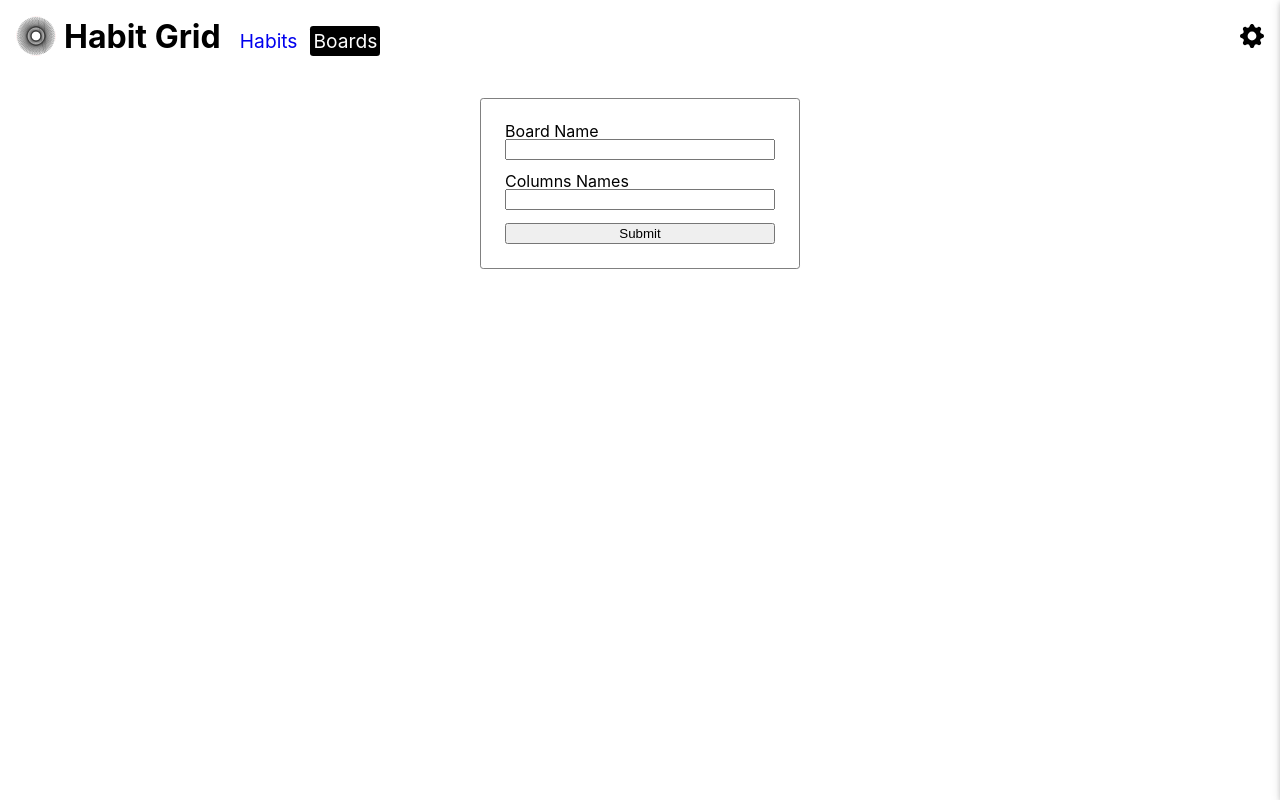
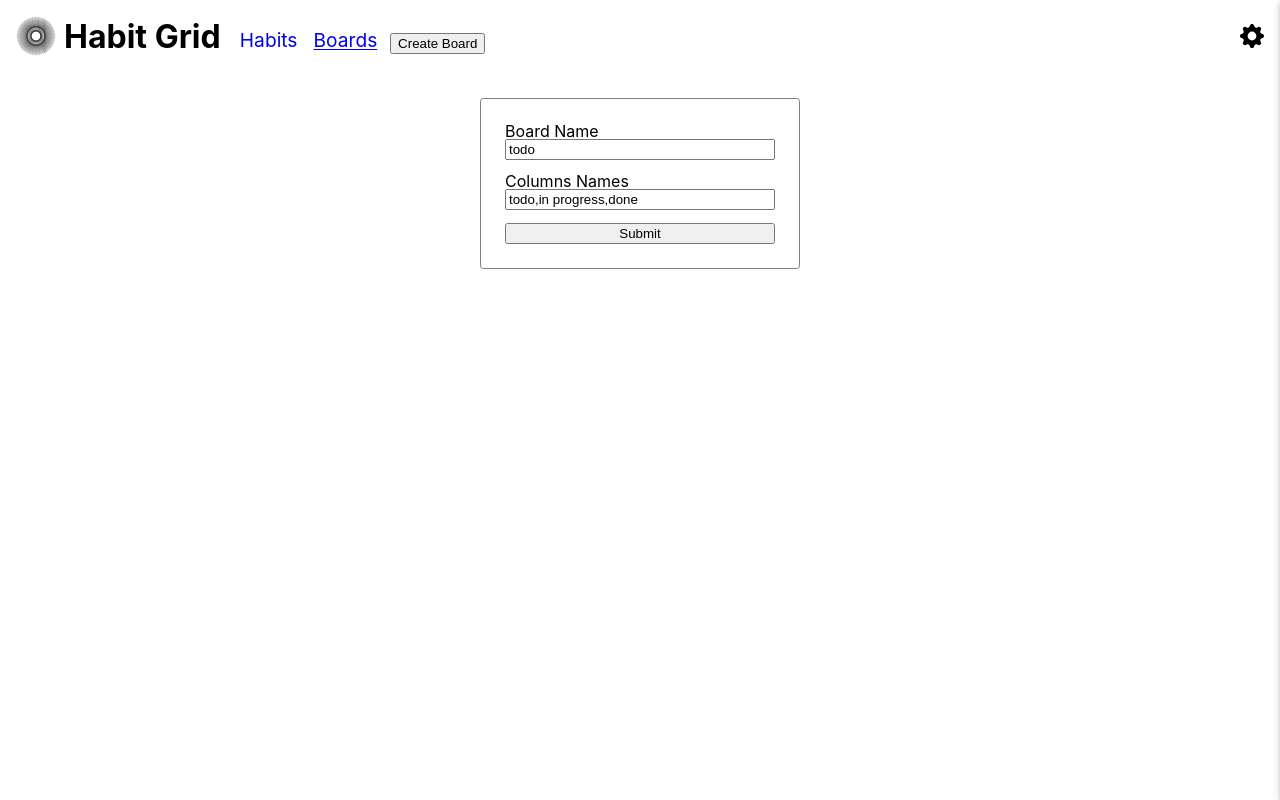
Before and after one commit to teooliver/habit-grid, a React (Create React App) app: page /kanban in a window 1280 px wide. Built offline with nearby package versions, Linux system fonts and the light colour scheme.

Commit message:
create Portal component

```diff
--- a/src/components/kanban/CreateBoardForm.tsx
+++ b/src/components/kanban/CreateBoardForm.tsx
@@ -7,8 +7,12 @@ interface CreateBoardFormProps {
 }
 
 const CreateBoardForm: React.FC<CreateBoardFormProps> = ({ createBoard }) => {
-  const [boardName, setBoardName] = useState<string>();
-  const [columnsNames, setColumnNames] = useState<string[]>();
+  const [boardName, setBoardName] = useState<string>('todo');
+  const [columnsNames, setColumnNames] = useState<string[]>([
+    'todo',
+    'in progress',
+    'done',
+  ]);
 
   const handleOnSubmit = (e: React.FormEvent) => {
     e.preventDefault();
--- a/src/components/kanban/KanbanBoard.tsx
+++ b/src/components/kanban/KanbanBoard.tsx
@@ -59,7 +59,6 @@ const KanbanBoard: React.FC<KanbanBoardProps> = ({
   };
 
   const getColumnIssues = (colId: number) => {
-    console.log('SORTED ISSUES', sortedIssues);
     if (sortedIssues !== undefined) {
       return sortedIssues[colId]
         ? (sortedIssues[colId] as Issue[])
--- /dev/null
+++ b/src/components/layout/NavBarCreateBtn.tsx
@@ -0,0 +1,18 @@
+import React from 'react';
+import { useLocation } from 'react-router-dom';
+
+interface NavBarCreateBtnProps {}
+
+export const NavBarCreateBtn: React.FC<NavBarCreateBtnProps> = ({}) => {
+  const { pathname } = useLocation();
+
+  return (
+    <div className="NavBarCreateBtn">
+      {pathname === '/kanban' ? (
+        <button>Create Board</button>
+      ) : (
+        <button>Create Habit</button>
+      )}
+    </div>
+  );
+};
--- a/src/components/layout/Navbar.tsx
+++ b/src/components/layout/Navbar.tsx
@@ -4,6 +4,7 @@ import GearIcon from './icons/GearIcon';
 import VerticalSlideMenu from './VerticalSlideMenu';
 import { NavLink } from 'react-router-dom';
 import { colors } from '../../utils/constants';
+import { NavBarCreateBtn } from './NavBarCreateBtn';
 
 const Navbar = () => {
   const [isVerticalMenuOpen, setIsVerticalMenuOpen] = useState(false);
@@ -49,6 +50,9 @@ const Navbar = () => {
                 Boards
               </NavLink>
             </li>
+            <li>
+              <NavBarCreateBtn />
+            </li>
           </ul>
           <span
             className="navbar-control"
--- a/src/styles/_Navbar.scss
+++ b/src/styles/_Navbar.scss
@@ -35,8 +35,9 @@
             color: black;
           }
           &.active {
-            color: white;
-            background-color: black;
+            // color: white;
+            // background-color: black;
+            text-decoration: underline;
           }
           &:hover {
             cursor: pointer;
--- a/src/styles/_reset.scss
+++ b/src/styles/_reset.scss
@@ -130,6 +130,7 @@ table {
 
 html {
   box-sizing: border-box;
+  font-size: 16px;
 }
 *,
 *:before,
--- /dev/null
+++ b/src/utils/helpers.ts
@@ -0,0 +1,5 @@
+export const canUseDOM = !!(
+  typeof window !== 'undefined' &&
+  window.document &&
+  window.document.createElement
+);
```
Also changed, not shown: src/components/layout/Portal.tsx (added, +9 -0 lines).
